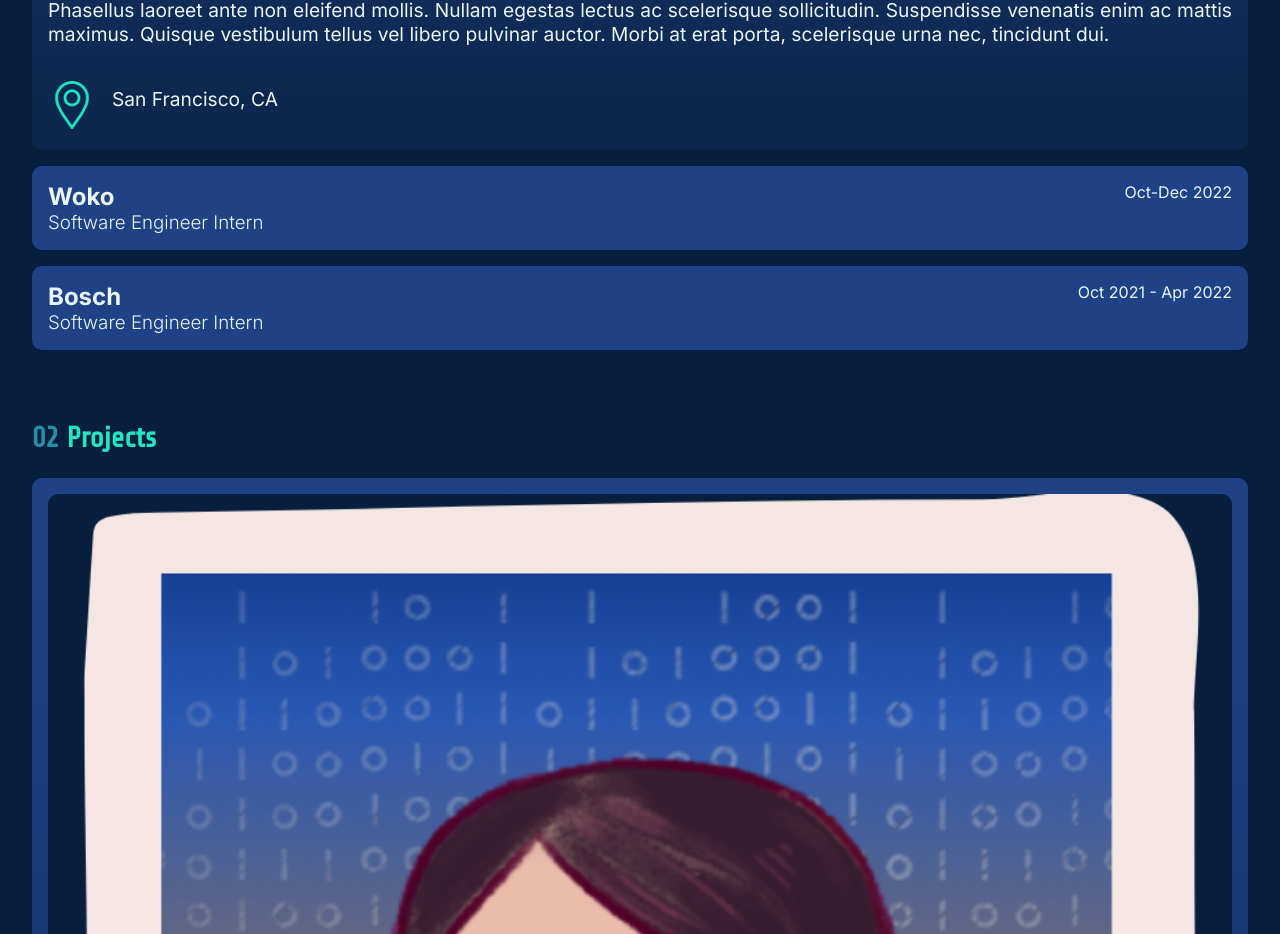
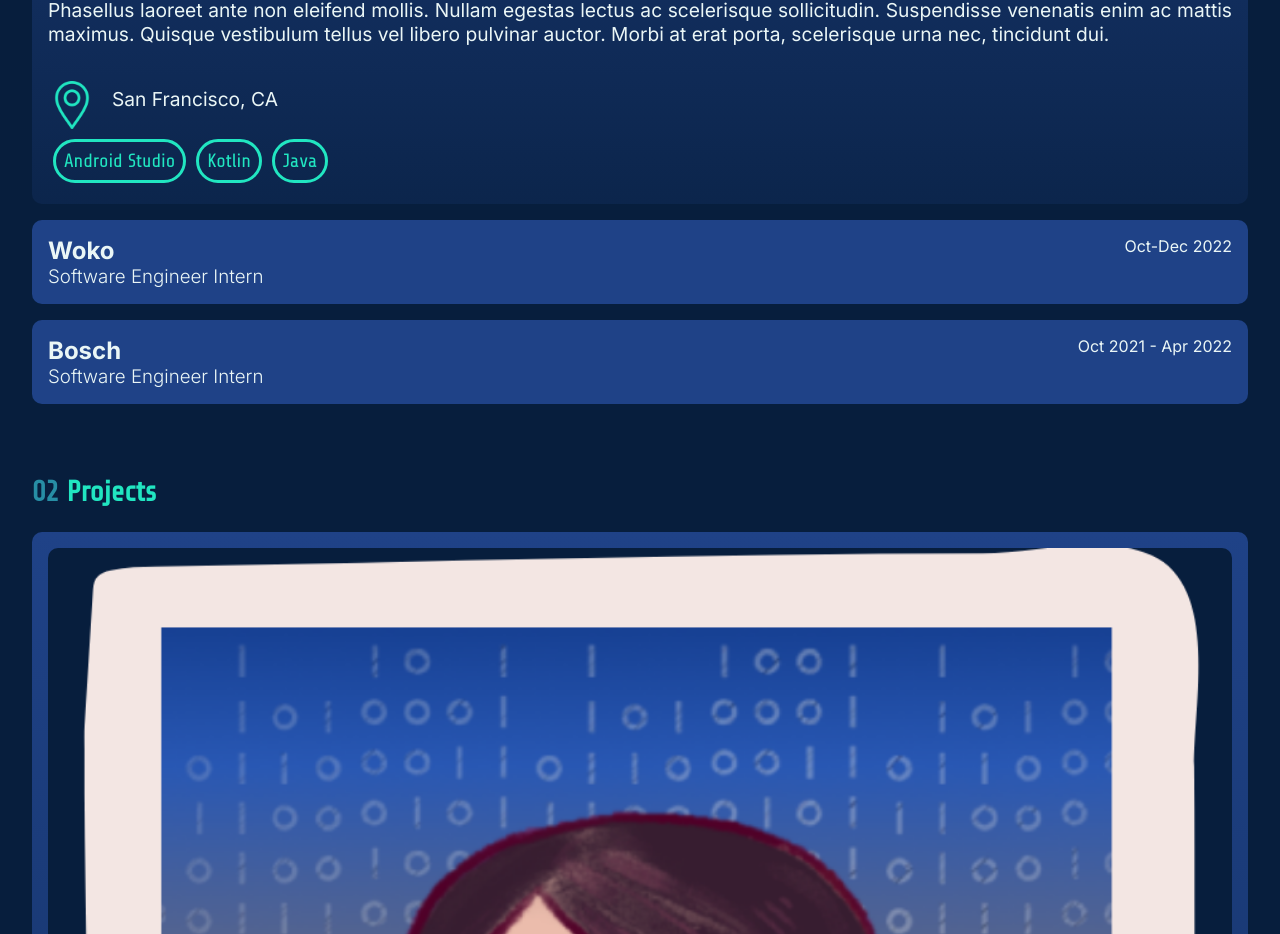
Before and after one commit to marmelendez/my-portfolio, a React (Create React App) app: page / in a window 1280 px wide. Shown: the part 2559-3493 px from the top of the page. Built offline with nearby package versions, Linux system fonts and the light colour scheme.

Commit message:
Add technolgy button to the experience component

```diff
--- a/src/components/Button.js
+++ b/src/components/Button.js
@@ -0,0 +1,7 @@
+function Button(props) {
+    return (
+        <button className="primary-btn ">{props.techName}</button>
+    );
+}
+
+export default Button;
--- a/src/components/Experience.js
+++ b/src/components/Experience.js
@@ -1,7 +1,8 @@
 import LocationIconPng from '../img/icon-location.png'
 import LocationIconWebp from '../img/icon-location.webp'
+import Button from './Button'
 
-function Experience({data}) {
+function Experience({ data }) {
     const topID = `experience-top-${data.company}`
     const bottomID = `experience-bottom-${data.company}`
 
@@ -32,7 +33,7 @@ function Experience({data}) {
                     <picture>
                         <source srcSet={data.imgWebp} type="image/webp" />
                         <source srcSet={data.imgPng} type="image/png" />
-                        <img src={data.imgPng} alt="Company Logo" className='experience-img'/>
+                        <img src={data.imgPng} alt="Company Logo" className='experience-img' />
                     </picture>
 
                     <p>{data.description}</p>
@@ -45,6 +46,12 @@ function Experience({data}) {
                         </picture>
 
                         <p>{data.location}</p>
+                    </div>
+
+                    <div>
+                        {
+                            data.technologies.map(name => <Button techName={name}/>)
+                        }
                     </div>
                 </div>
             </div>
@@ -62,7 +69,7 @@ function Experience({data}) {
                     <picture>
                         <source srcSet={data.imgWebp} type="image/webp" />
                         <source srcSet={data.imgPng} type="image/png" />
-                        <img src={data.imgPng} alt="Company Logo" className='experience-img'/>
+                        <img src={data.imgPng} alt="Company Logo" className='experience-img' />
                     </picture>
 
                     <p>{data.description}</p>
@@ -76,6 +83,12 @@ function Experience({data}) {
 
                         <p>{data.location}</p>
                     </div>
+
+                    <div>
+                        {
+                            data.technologies.map(name => <Button techName={name}/>)
+                        }
+                    </div>
                 </div>
             </div>
         );
--- a/src/data/Experience.js
+++ b/src/data/Experience.js
@@ -18,7 +18,8 @@ const experiences = [
       Quisque vestibulum tellus vel libero pulvinar auctor.
       Morbi at erat porta, scelerisque urna nec, tincidunt dui.`,
       location: "San Francisco, CA",
-      open: true
+      open: true,
+      technologies: ["Android Studio", "Kotlin", "Java"]
     },
     {
       company: "Woko",
@@ -32,7 +33,8 @@ const experiences = [
       Quisque vestibulum tellus vel libero pulvinar auctor.
       Morbi at erat porta, scelerisque urna nec, tincidunt dui.`,
       location: "Monterrey, NL",
-      open: false
+      open: false,
+      technologies: ["HTML", "CSS", "JavaScript", "MySQL", "PHP"]
     },
     {
       company: "Bosch",
@@ -46,7 +48,8 @@ const experiences = [
       Quisque vestibulum tellus vel libero pulvinar auctor.
       Morbi at erat porta, scelerisque urna nec, tincidunt dui.`,
       location: "Guadalajara, JA",
-      open: false
+      open: false,
+      technologies: ["IBM DB", "vTest", "Canoe"]
     }
   ]
 
--- a/src/index.css
+++ b/src/index.css
@@ -223,3 +223,16 @@ button {
   margin-top: 1rem;
   margin-right: 1rem;
 }
+
+/* ------------------------------------------------------------------
+------------------------------ BUTTONS ------------------------------
+---------------------------------------------------------------------*/
+
+.primary-btn {
+  font-family: 'Share Tech', sans-serif;
+  color: var(--aqua);
+  border: 3px solid var(--aqua);
+  border-radius: 30px;
+  padding: 0.5rem;
+  margin: 5px;
+}
```
Lines whose indentation alone changed are shown as unchanged.
